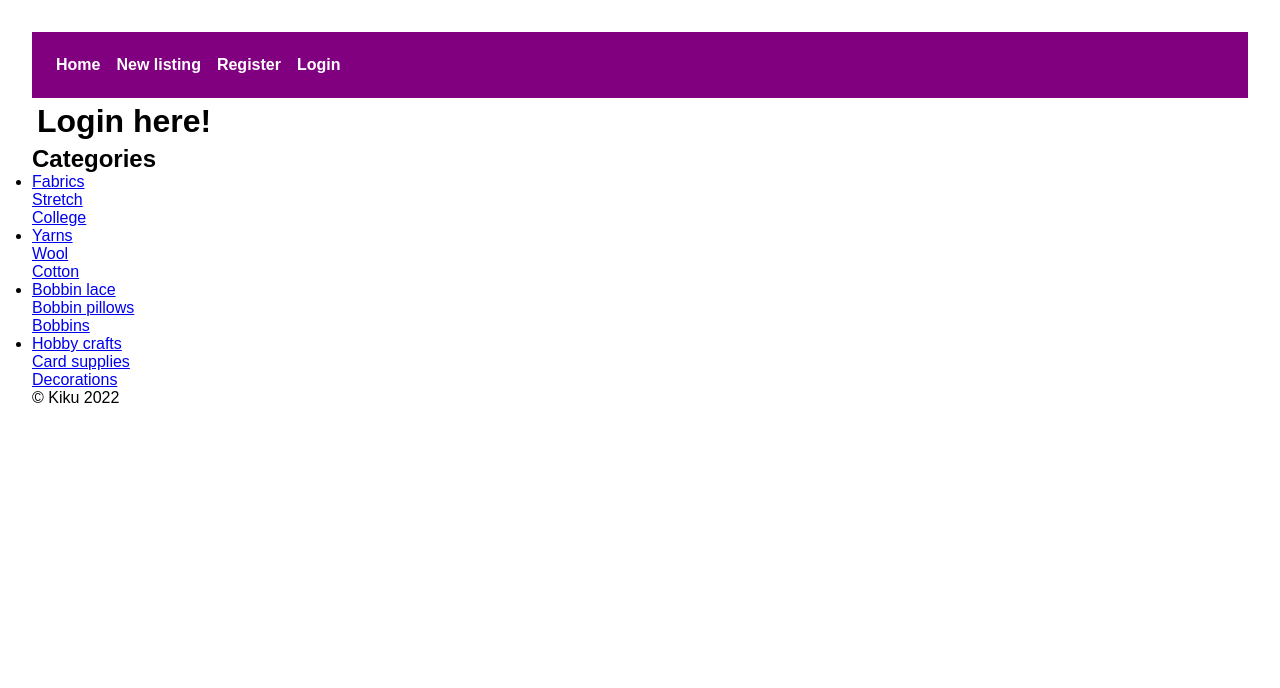
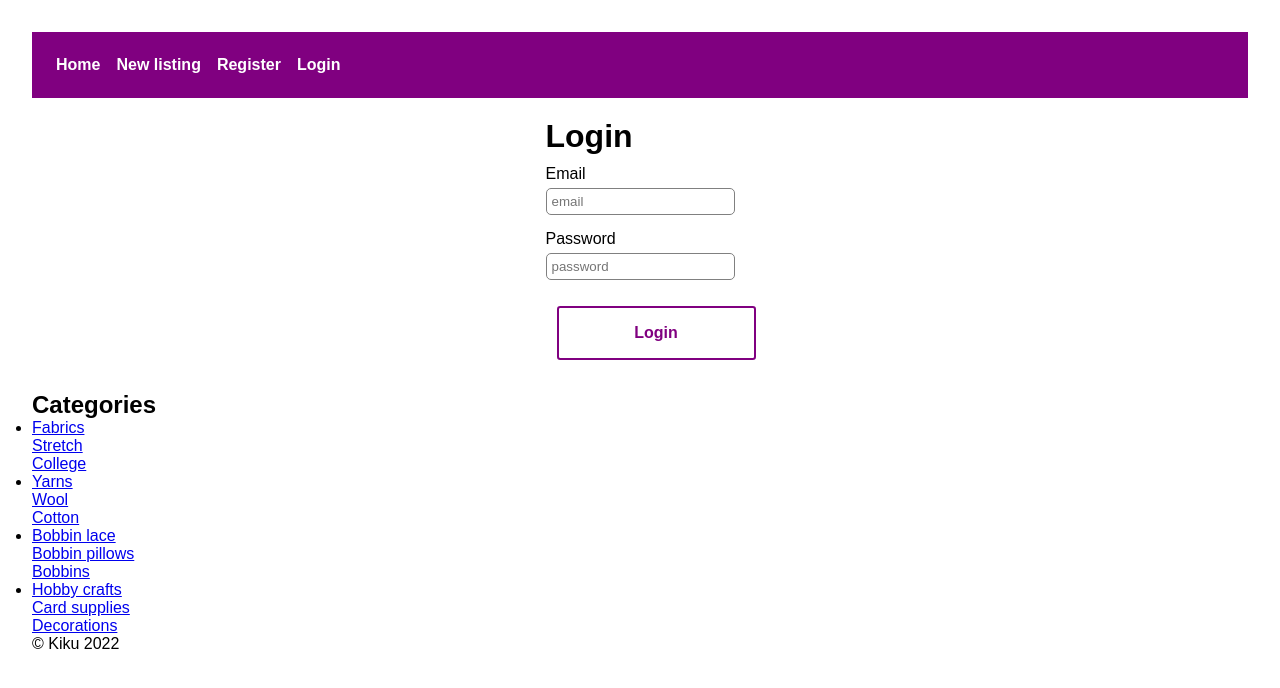
Before and after one commit to kmmhak/Handicraft-webshop, a React (Create React App) app in the folder frontend/: page /login in a window 1280 px wide. Shown: the top 688 px of the page. Built offline with nearby package versions, Linux system fonts and the light colour scheme.

Commit message:
login form connected to database

```diff
--- a/frontend/src/components/Home.js
+++ b/frontend/src/components/Home.js
@@ -2,8 +2,6 @@ import Card from "./UI_components/Card";
 import axios from "axios";
 import "./Components.css";
 import { useEffect, useState } from "react";
-
-const username = "Minnie";
 
 const Home = () => {
   const [listings, setListings] = useState([]);
@@ -19,7 +17,7 @@ const Home = () => {
   if (listings.length !== 0) {
     return (
       <div>
-        <h1>Welcome to your home page, {username}!</h1>
+        <h1>Welcome to Kiku's handicraft webshop!</h1>
 
         <div className="newest">
           <div className="newest__title">
--- a/frontend/src/components/Login.js
+++ b/frontend/src/components/Login.js
@@ -1,5 +1,74 @@
+import { useState } from "react";
+import LoginFormInput from "./LoginFormInput";
+import axios from "axios";
+import Button from "./UI_components/Button";
+import "./login.css";
+import { useNavigate } from "react-router-dom";
+
 const Login = () => {
-  return <h1>Login here!</h1>;
+  const navigate = useNavigate();
+
+  const [values, setValues] = useState({
+    email: "",
+    password: "",
+  });
+
+  const inputs = [
+    {
+      id: 1,
+      name: "email",
+      type: "email",
+      placeholder: "email",
+      label: "Email",
+      required: true,
+    },
+    {
+      id: 2,
+      name: "password",
+      type: "password",
+      placeholder: "password",
+      label: "Password",
+      required: true,
+    },
+  ];
+
+  const handleSubmit = (e) => {
+    e.preventDefault();
+
+    axios
+      .post("http://localhost:5000/login", {
+        email: values.email,
+        password: values.password,
+      })
+      .then(function (response) {
+        console.log(response);
+        navigate(`/users/${response.data.user[0].id}`);
+      })
+      .catch(function (error) {
+        console.log(error);
+      });
+  };
+
+  const onChange = (e) => {
+    setValues({ ...values, [e.target.name]: e.target.value });
+  };
+
+  return (
+    <div className="login">
+      <form onSubmit={handleSubmit}>
+        <h1>Login</h1>
+        {inputs.map((input) => (
+          <LoginFormInput
+            key={input.id}
+            {...input}
+            value={values[input.name]}
+            onChange={onChange}
+          />
+        ))}
+        <Button className="login__btn" text="Login" />
+      </form>
+    </div>
+  );
 };
 
 export default Login;
--- /dev/null
+++ b/frontend/src/components/LoginFormInput.js
@@ -0,0 +1,14 @@
+import "./formInput.css";
+
+const FormInput = (props) => {
+  const { label, onChange, id, ...inputProps } = props;
+
+  return (
+    <div className="formInput">
+      <label>{label}</label>
+      <input {...inputProps} onChange={onChange} />
+    </div>
+  );
+};
+
+export default FormInput;
--- a/frontend/src/components/Register.js
+++ b/frontend/src/components/Register.js
@@ -3,6 +3,7 @@ import { useState } from "react";
 import FormInput from "./FormInput";
 import axios from "axios";
 import { useNavigate } from "react-router-dom";
+import Button from "./UI_components/Button";
 
 const Register = () => {
   const navigate = useNavigate();
@@ -92,8 +93,7 @@ const Register = () => {
             onChange={onChange}
           />
         ))}
-
-        <button className="register__btn">Submit</button>
+        <Button className="register__btn" text="Submit" />
       </form>
     </div>
   );
--- /dev/null
+++ b/frontend/src/components/UserPage.js
@@ -0,0 +1,5 @@
+const UserPage = () => {
+  return <h1>Welcome to your homepage!</h1>;
+};
+
+export default UserPage;
--- /dev/null
+++ b/frontend/src/components/login.css
@@ -0,0 +1,32 @@
+.login {
+  padding: 10px;
+  display: flex;
+  align-items: center;
+  justify-content: center;
+}
+
+form {
+  padding: 5px;
+}
+
+h1 {
+  padding: 5px;
+}
+
+.login__btn {
+  width: 100%;
+  padding: 1rem;
+  font-weight: bold;
+  font-size: 1rem;
+  margin: 1rem;
+  border: 2px solid #800080;
+  background: transparent;
+  color: #800080;
+  border-radius: 0.2rem;
+  transition: background 200ms ease-in, color 200ms ease-in;
+}
+
+.login__btn:hover {
+  background: #800080;
+  color: white;
+}
--- a/frontend/src/routes/Routes.js
+++ b/frontend/src/routes/Routes.js
@@ -16,6 +16,7 @@ import CardSupplies from "../components/CardSupplies";
 import Decor from "../components/Decor";
 import Listing from "../components/Listing";
 import AddListing from "../components/AddListing";
+import UserPage from "../components/UserPage";
 
 const Router = () => {
   return (
@@ -40,6 +41,7 @@ const Router = () => {
       <Route path="/subcategories/card%20supplies" element={<CardSupplies />} />
       <Route path="/subcategories/decorations" element={<Decor />} />
       <Route path="/listings/:id" element={<Listing />} />
+      <Route path="/users/:id" element={<UserPage />} />
     </Routes>
   );
 };
```
Also changed, not shown: 1 other file (tests, documents, lock files or other folders).
